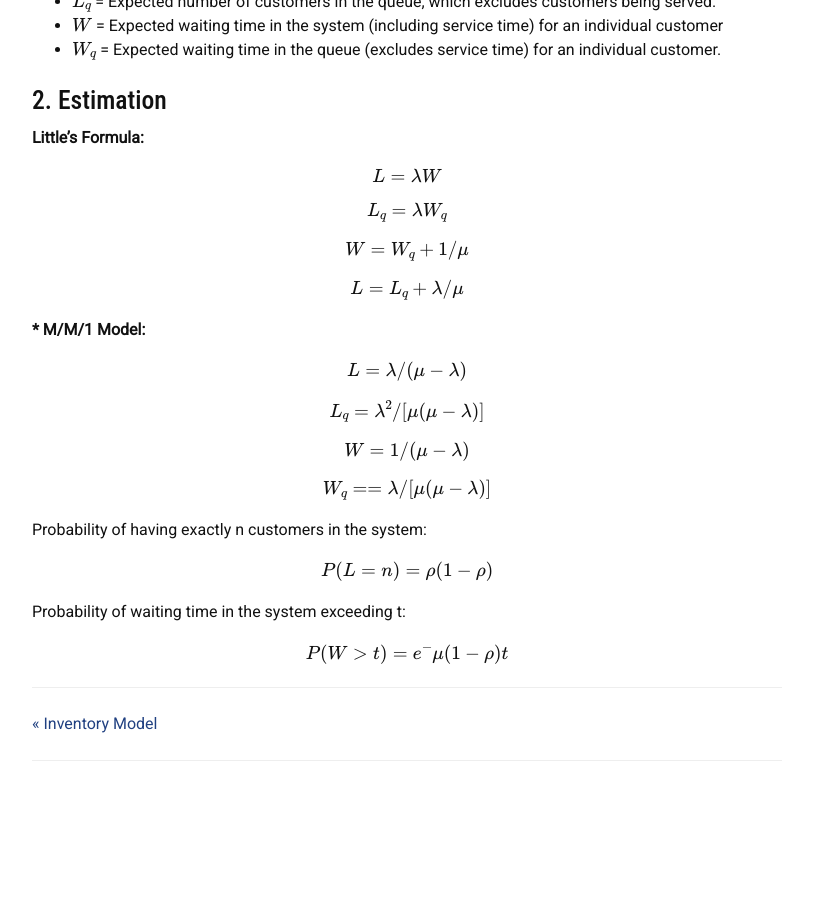
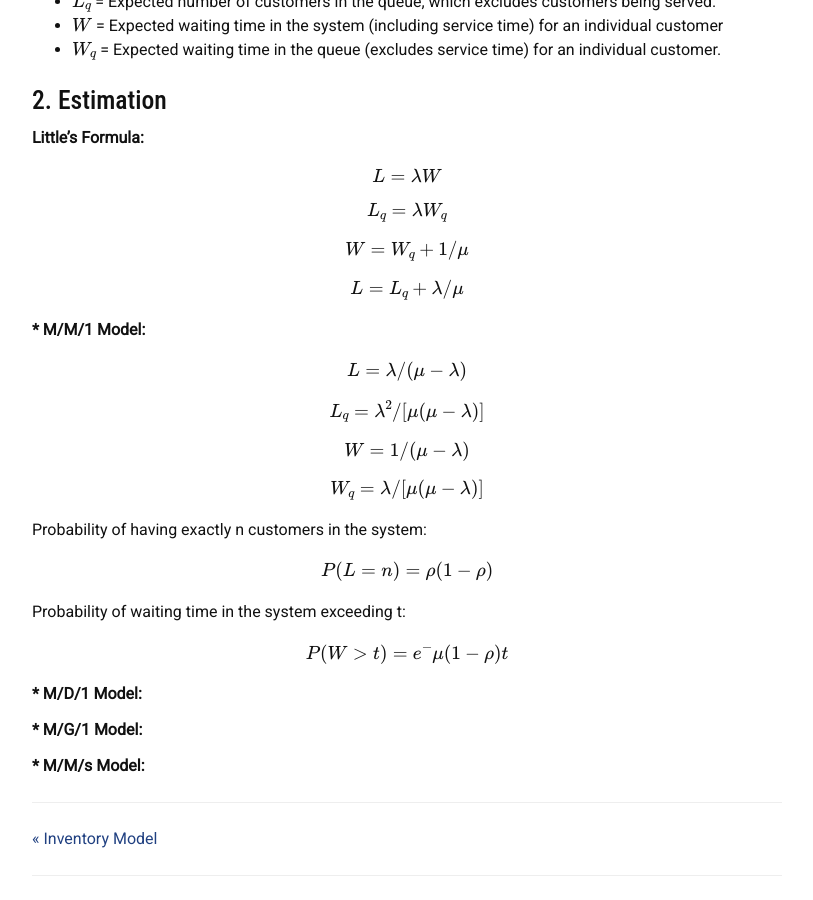
Before and after one commit to liambll/blog-archive, a Jekyll site: the page built from _posts/2017-07-02-queuing-model.markdown, in a window 1280 px wide and 900 px high, scrolled down 1689 px. Shown: the whole window, without its empty margins (233-1046 px from the left). Built offline with Jekyll 4.4.1, drawn with Linux system fonts in a browser that asks for light colours; nearby versions of some CDN libraries; formulas are drawn with MathJax 3; comment, search, counter and statistics services are not loaded; before the commit the page ends 2474 px from its top, so only the background shows below that.

Commit message:
Update 2017-07-02-queuing-model.markdown

```diff
--- a/_posts/2017-07-02-queuing-model.markdown
+++ b/_posts/2017-07-02-queuing-model.markdown
@@ -90,7 +90,7 @@ L_q = \lambda ^2/[\mu (\mu - \lambda)]
 W = 1 /(\mu - \lambda)
 \\]
 \\[
-W_q = = \lambda /[\mu (\mu - \lambda)]
+W_q = \lambda /[\mu (\mu - \lambda)]
 \\]
 Probability of having exactly n customers in the system:
 \\[
@@ -100,3 +100,11 @@ Probability of waiting time in the system exceeding t:
 \\[
 P(W > t) = e^-\mu(1-ρ)t
 \\]
+
+__* M/D/1 Model:__
+
+
+__* M/G/1 Model:__
+
+
+__* M/M/s Model:__
```
